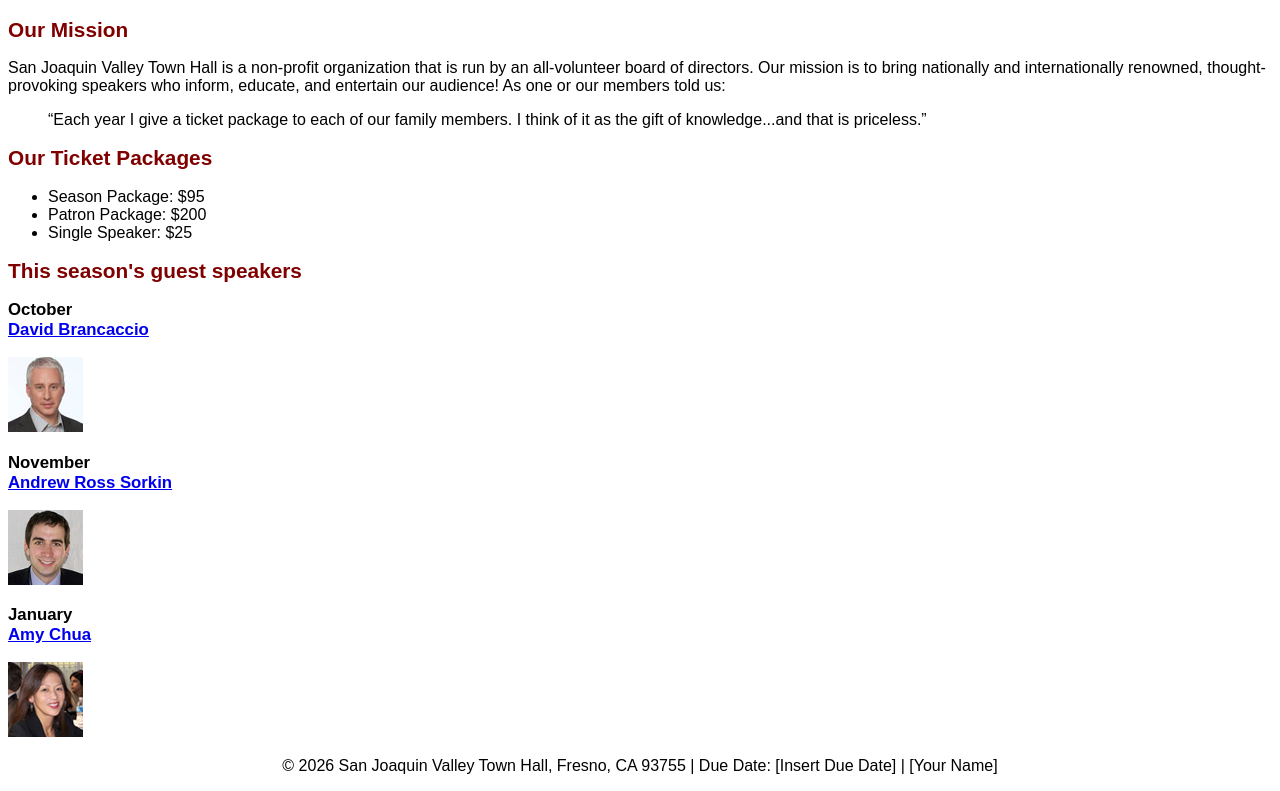
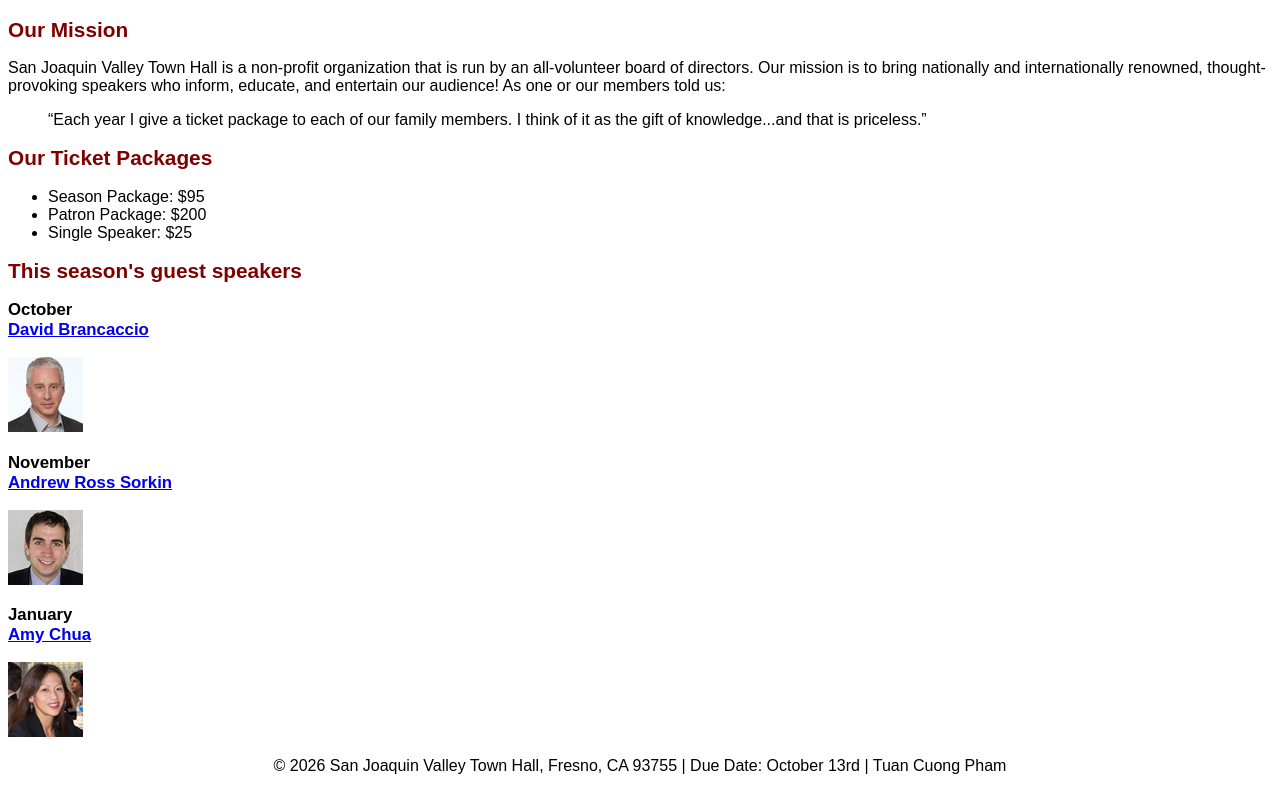
Before and after one commit to TuanCP1702/A06, a plain HTML site: page index.html in a window 1280 px wide. Shown: the part 111-902 px from the top of the page. Drawn offline with Linux system fonts and the light colour scheme.

Commit message:
Update index.html

```diff
--- a/index.html
+++ b/index.html
@@ -39,7 +39,7 @@
 	</main>
 	<footer>
 		<!-- Copyright formatted with symbol, due date, and student name -->
-		<p>&copy; 2026 San Joaquin Valley Town Hall, Fresno, CA 93755 | Due Date: [Insert Due Date] | [Your Name]</p>
+		<p>&copy; 2026 San Joaquin Valley Town Hall, Fresno, CA 93755 | Due Date: October 13rd | Tuan Cuong Pham</p>
 	</footer>
 </body>
 </html>
```
